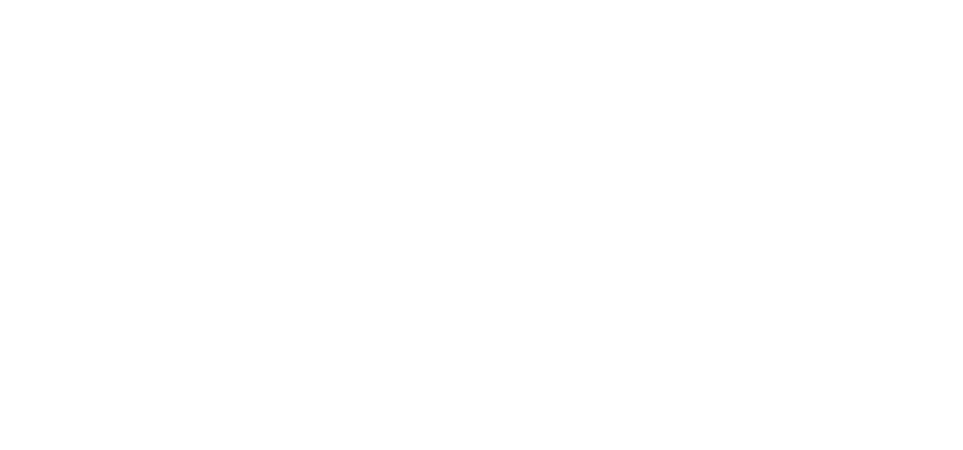
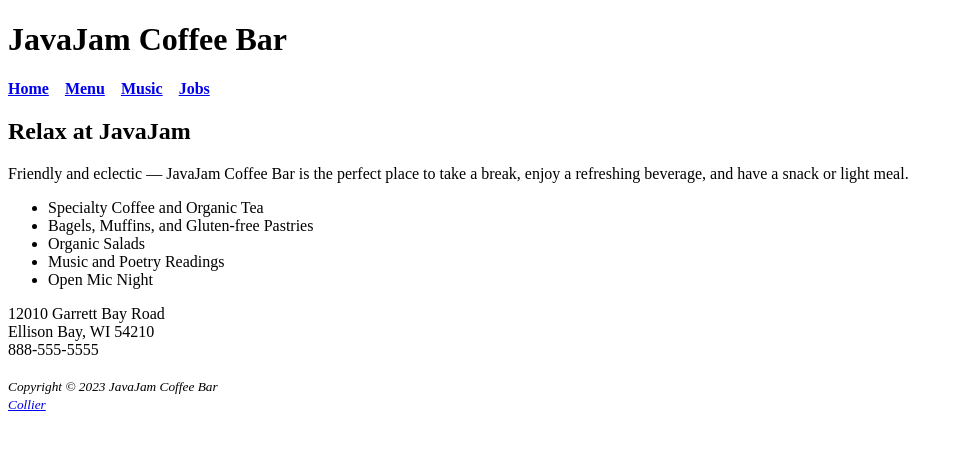
Before and after one commit to coolier/UAB-CS-221, a plain HTML site: page HOMEWORK/HW02/index.html in a window 1280 px wide. Shown: the whole page, without its empty margins (0-963 px from the left). Drawn offline with Linux system fonts and the light colour scheme.

Commit message:
Update index.html

```diff
--- a/HOMEWORK/HW02/index.html
+++ b/HOMEWORK/HW02/index.html
@@ -4,8 +4,33 @@
     <title>JavaJam Coffee Bar</title>
   </head>
   <body>
+    <header><h1>JavaJam Coffee Bar</h1></header>
+    <nav>
+      <strong><a href="index.html">Home</a></strong>&nbsp;&nbsp;&nbsp;
+      <strong><a href="menu.html">Menu</a></strong>&nbsp;&nbsp;&nbsp;
+      <strong><a href="music.html">Music</a></strong>&nbsp;&nbsp;&nbsp;
+      <strong><a href="jobs.html">Jobs</a></strong>
+    </nav>
     <main>
-        <h1></h1>
+      <h2>Relax at JavaJam</h2>
+      <p>
+        Friendly and eclectic — JavaJam Coffee Bar is the perfect
+        place to take a break, enjoy a refreshing beverage, and have a
+        snack or light meal.
+      </p>
+      <ul>
+        <li>Specialty Coffee and Organic Tea</li>
+        <li>Bagels, Muffins, and Gluten-free Pastries</li>
+        <li>Organic Salads</li>
+        <li>Music and Poetry Readings</li>
+        <li>Open Mic Night</li>
+      </ul>
+      <div>12010 Garrett Bay Road<br>Ellison Bay, WI 54210<br>888-555-5555</div>
     </main>
+    <footer><small><i>
+      <br>
+      Copyright © 2023 JavaJam Coffee Bar <br>
+      <a href="mailto:cmingus@uab.edu">Collier</a>
+    </i></small></footer>
   </body>
 </html>
```
